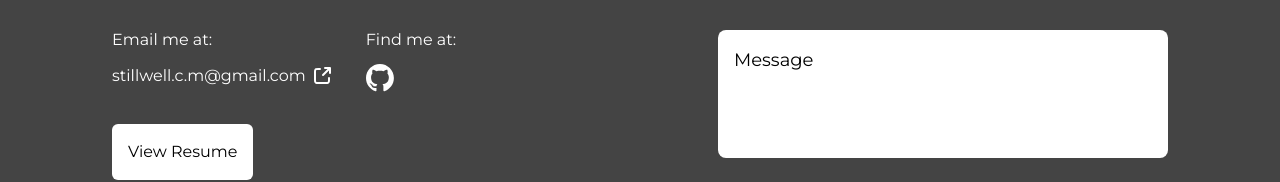
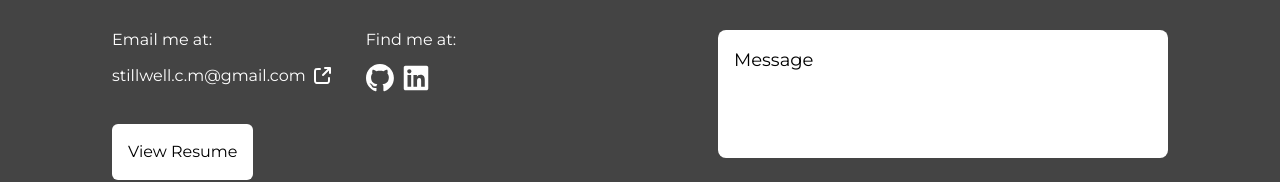
Before and after one commit to Stillwell-C/personal-site, a React (Vite) app: page / in a window 1280 px wide. Shown: the part 5809-5991 px from the top of the page. Built offline with nearby package versions, Linux system fonts and the light colour scheme.

Commit message:
Add link

```diff
--- a/src/components/Contact.tsx
+++ b/src/components/Contact.tsx
@@ -117,7 +117,7 @@ const Contact = forwardRef((props: object, ref: ForwardedRef<HTMLElement>) => {
               </div>
               <div className='flex flex-col gap-3'>
                 <span>Find me at:</span>
-                <div>
+                <div className='flex gap-2'>
                   <a href='https://github.com/Stillwell-C' target='_blank'>
                     <svg
                       width='28'
@@ -130,6 +130,22 @@ const Contact = forwardRef((props: object, ref: ForwardedRef<HTMLElement>) => {
                         <path d='M127.505 0C57.095 0 0 57.085 0 127.505c0 56.336 36.534 104.13 87.196 120.99 6.372 1.18 8.712-2.766 8.712-6.134 0-3.04-.119-13.085-.173-23.739-35.473 7.713-42.958-15.044-42.958-15.044-5.8-14.738-14.157-18.656-14.157-18.656-11.568-7.914.872-7.752.872-7.752 12.804.9 19.546 13.14 19.546 13.14 11.372 19.493 29.828 13.857 37.104 10.6 1.144-8.242 4.449-13.866 8.095-17.05-28.32-3.225-58.092-14.158-58.092-63.014 0-13.92 4.981-25.295 13.138-34.224-1.324-3.212-5.688-16.18 1.235-33.743 0 0 10.707-3.427 35.073 13.07 10.17-2.826 21.078-4.242 31.914-4.29 10.836.048 21.752 1.464 31.942 4.29 24.337-16.497 35.029-13.07 35.029-13.07 6.94 17.563 2.574 30.531 1.25 33.743 8.175 8.929 13.122 20.303 13.122 34.224 0 48.972-29.828 59.756-58.22 62.912 4.573 3.957 8.648 11.717 8.648 23.612 0 17.06-.148 30.791-.148 34.991 0 3.393 2.295 7.369 8.759 6.117 50.634-16.879 87.122-64.656 87.122-120.973C255.009 57.085 197.922 0 127.505 0' />
                         <path d='M47.755 181.634c-.28.633-1.278.823-2.185.389-.925-.416-1.445-1.28-1.145-1.916.275-.652 1.273-.834 2.196-.396.927.415 1.455 1.287 1.134 1.923M54.027 187.23c-.608.564-1.797.302-2.604-.589-.834-.889-.99-2.077-.373-2.65.627-.563 1.78-.3 2.616.59.834.899.996 2.08.36 2.65M58.33 194.39c-.782.543-2.06.034-2.849-1.1-.781-1.133-.781-2.493.017-3.038.792-.545 2.05-.055 2.85 1.07.78 1.153.78 2.513-.019 3.069M65.606 202.683c-.699.77-2.187.564-3.277-.488-1.114-1.028-1.425-2.487-.724-3.258.707-.772 2.204-.555 3.302.488 1.107 1.026 1.445 2.496.7 3.258M75.01 205.483c-.307.998-1.741 1.452-3.185 1.028-1.442-.437-2.386-1.607-2.095-2.616.3-1.005 1.74-1.478 3.195-1.024 1.44.435 2.386 1.596 2.086 2.612M85.714 206.67c.036 1.052-1.189 1.924-2.705 1.943-1.525.033-2.758-.818-2.774-1.852 0-1.062 1.197-1.926 2.721-1.951 1.516-.03 2.758.815 2.758 1.86M96.228 206.267c.182 1.026-.872 2.08-2.377 2.36-1.48.27-2.85-.363-3.039-1.38-.184-1.052.89-2.105 2.367-2.378 1.508-.262 2.857.355 3.049 1.398' />
                       </g>
+                    </svg>
+                  </a>
+                  <a
+                    href='https://www.linkedin.com/in/christopher-stillwell-8335432a3/'
+                    target='_blank'
+                  >
+                    <svg
+                      xmlns='http://www.w3.org/2000/svg'
+                      height='28'
+                      width='28'
+                      viewBox='0 0 448 512'
+                    >
+                      <path
+                        fill='#ffffff'
+                        d='M416 32H31.9C14.3 32 0 46.5 0 64.3v383.4C0 465.5 14.3 480 31.9 480H416c17.6 0 32-14.5 32-32.3V64.3c0-17.8-14.4-32.3-32-32.3zM135.4 416H69V202.2h66.5V416zm-33.2-243c-21.3 0-38.5-17.3-38.5-38.5S80.9 96 102.2 96c21.2 0 38.5 17.3 38.5 38.5 0 21.3-17.2 38.5-38.5 38.5zm282.1 243h-66.4V312c0-24.8-.5-56.7-34.5-56.7-34.6 0-39.9 27-39.9 54.9V416h-66.4V202.2h63.7v29.2h.9c8.9-16.8 30.6-34.5 62.9-34.5 67.2 0 79.7 44.3 79.7 101.9V416z'
+                      />
                     </svg>
                   </a>
                 </div>
```
